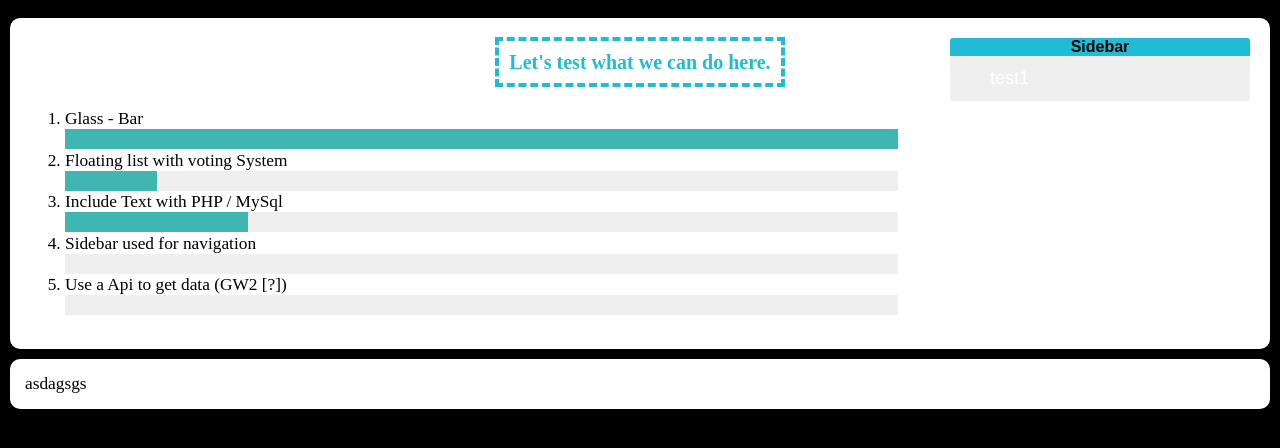
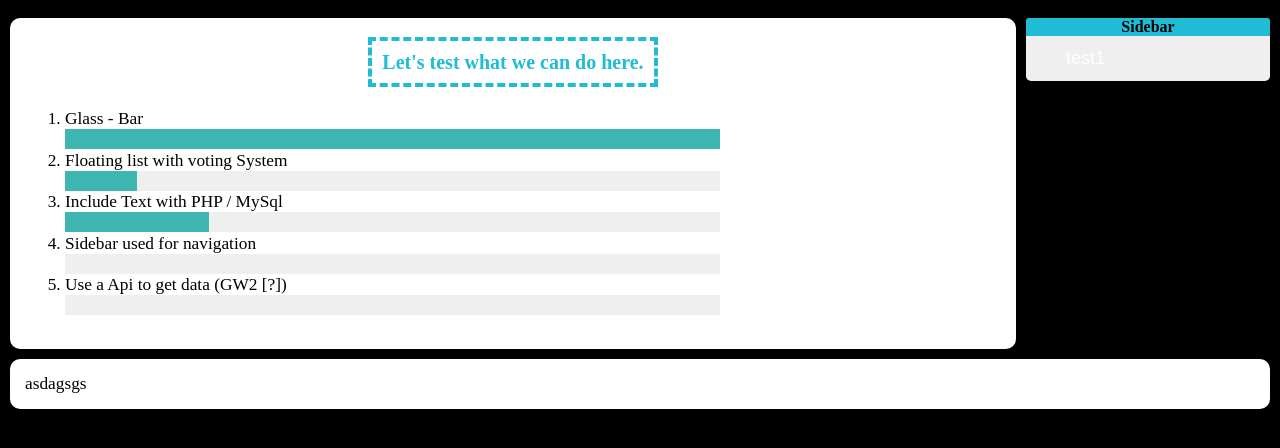
Before and after one commit to bassrelic/Testwebsite, a PHP site: page / in a window 1280 px wide. Shown: the part 212-660 px from the top of the page. Run offline with PHP 8.4, Linux system fonts and the light colour scheme.

Commit message:
Added Flex support for the sidebar

```diff
--- a/Style.css
+++ b/Style.css
@@ -65,7 +65,13 @@ p{
     margin: 0;
 }
 
+.layout{
+    display: flex;
+}
+
 .section{
+    flex:4;
+    order:1;
     background-color: #fff;
     padding: 15px;
     margin-bottom: 10px;
@@ -75,18 +81,14 @@ p{
 /* sidebar */
 
 .sidebar{
+    flex:1;
+    order: 2;
     text-align: left;
     min-width: 50px;
     height: max-content;
-    position: absolute;
-    right: 10px;
-    margin: 20px;
-    border: 20px;
-    border-radius: 3px;
+    margin-left: 10px;
+    border-radius: 5px;
     background-color: #efefef;
-    min-width: 300px;
-    width: auto;
-    max-width: 400px;
 }
 
 #sidebar{
@@ -104,16 +106,6 @@ p{
     text-align: center;
     font-size: 16px;
     font-weight: bold;
-}
-
-
-.sidebar{
-    color: #000000;
-    font-size: 18px;
-    font-family: Arial;
-    text-decoration: none;
-    display: block;
-    word-wrap: normal;
 }
 
 /*Glassy Topbar*/
--- a/index.php
+++ b/index.php
@@ -20,12 +20,15 @@ bar
 
         <?php
         include "Header.php";
-        include "Sidebar.php";
         ?>
 
 
+        <div class = "layout">
+            <?php
+            include "Sidebar.php";
+            ?>
+            <div class="section">
 
-        <div class="section">
                 <h1><span>Let's test what we can do here.</span></h1>
                 <ol>
                     <li>Glass - Bar<br />
@@ -46,8 +49,11 @@ bar
                 </ol>
             </div>
 
+        </div>
+
         <div class="section">
             asdagsgs
         </div>
+
     </body>
 </html>
```
Also changed, not shown: Api.php (+8 -2 lines). Lines whose indentation alone changed are shown as unchanged.
